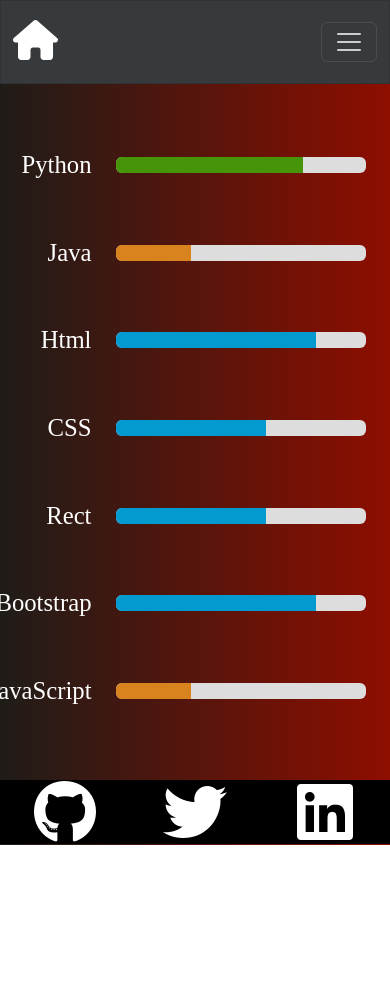
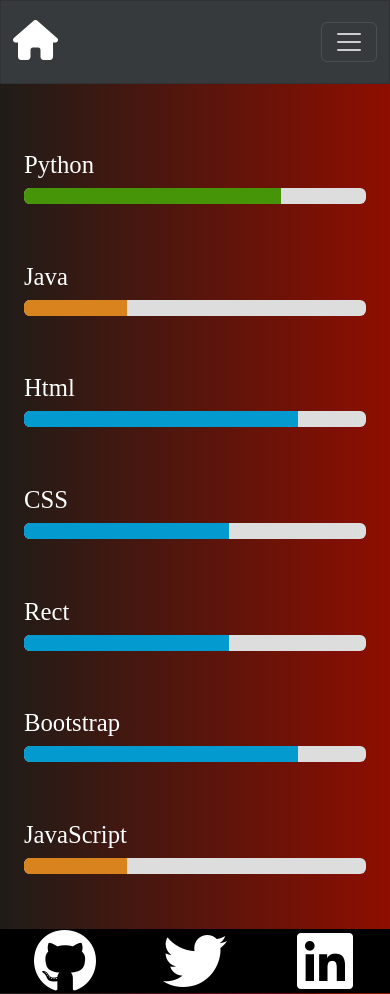
Before and after one commit to diego-008/my-web-site, a React (Create React App) app: page /programskills in a window 390 px wide. Before the commit the page ends 845 px from the top, so only its background shows below. Built offline with nearby package versions, Linux system fonts and the light colour scheme; a web font is replaced by a local one.

Commit message:
agregando gh-pages

```diff
--- a/src/components/Progress.js
+++ b/src/components/Progress.js
@@ -2,10 +2,10 @@ export default function Progress(props) {
   return (
     <div className="container animate__animated animate__backInLeft" style={{ marginTop: "50px" }}>
       <div className="row align-items-center align-items-center">
-        <div className="col-3 text-light d-flex justify-content-end">
+        <div className="col-sm-3 text-light d-flex justify-content-sm-end">
           <p className="h2">{props.title}</p>
         </div>
-        <div className="col-9 text-light d-flex justify-content-start mb-2">
+        <div className="col-sm-9 text-light d-flex justify-content-start mb-2">
           <div className="progress" style={{width: "100%"}}>
             <div
               className={`progress-bar bg-${props.color}`}
```
